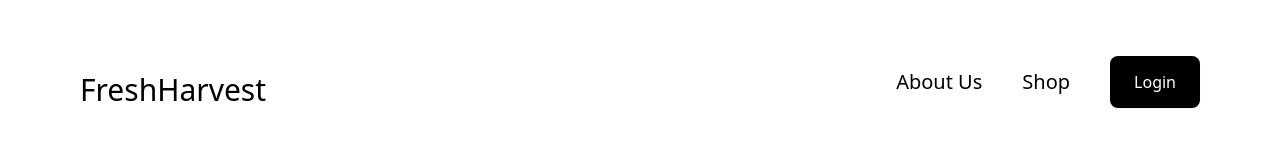
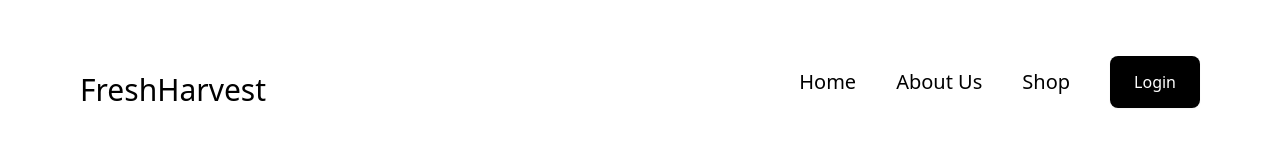
Before and after one commit to AkhshayMahesh/wtf, a React (Vite) app: page /article in a window 1280 px wide. Shown: the top 160 px of the page. Built offline with nearby package versions, Linux system fonts and the light colour scheme.

Commit message:
fix: nav menu items

```diff
--- a/src/components/MobileMenu.tsx
+++ b/src/components/MobileMenu.tsx
@@ -1,4 +1,5 @@
-import { useEffect } from "react";
+import { useEffect, useState } from "react";
+import { navMenuItemMap } from "./NavMenuItems";
 
 interface MobileMenuProps {
 	isOpen: boolean;
@@ -6,6 +7,21 @@ interface MobileMenuProps {
 }
 
 export default function MobileMenu({ isOpen, onClose }: MobileMenuProps) {
+	const [currentPage, setCurrentPage] = useState("default");
+
+	useEffect(() => {
+		const path = window.location.pathname;
+		if (path === "/") setCurrentPage("home");
+		const pageMap: { [key: string]: string } = {
+			"/": "home",
+			"/about": "about",
+			"/shop": "shop",
+			"/productDetail": "productdetail",
+			"/article": "article",
+		};
+		setCurrentPage(pageMap[path] || "default");
+	}, []);
+
 	useEffect(() => {
 		if (isOpen) {
 			document.body.style.overflow = "hidden";
@@ -36,18 +52,15 @@ export default function MobileMenu({ isOpen, onClose }: MobileMenuProps) {
 					×
 				</button>
 				<nav className="mt-12 flex flex-col gap-6">
-					<a
-						href="#about"
-						className="text-xl text-black hover:text-gray-600"
-					>
-						About Us
-					</a>
-					<a
-						href="#shop"
-						className="text-xl text-black hover:text-gray-600"
-					>
-						Shop
-					</a>
+					{navMenuItemMap[currentPage].map((item, index) => (
+						<a
+							key={index}
+							href={item.url}
+							className="text-xl text-black hover:text-gray-600"
+						>
+							{item.name}
+						</a>
+					))}
 					<button className="w-full rounded-lg bg-black px-6 py-3.5 text-base text-white shadow-sm hover:bg-gray-800">
 						Login
 					</button>
--- /dev/null
+++ b/src/components/NavMenuItems.ts
@@ -0,0 +1,40 @@
+interface NavMenuItem {
+	name: string;
+	url: string;
+}
+
+interface NavMenuItemMap {
+	[key: string]: NavMenuItem[];
+}
+
+export const navMenuItemMap: NavMenuItemMap = {
+	default: [
+		{ name: "Home", url: "/" },
+		{ name: "About Us", url: "/about" },
+		{ name: "Shop", url: "/shop" },
+		{ name: "Learn More", url: "/productDetail" },
+	],
+	home: [
+		{ name: "About Us", url: "/about" },
+		{ name: "Shop", url: "/shop" },
+	],
+	about: [
+		{ name: "Home", url: "/" },
+		{ name: "Shop", url: "/shop" },
+	],
+	shop: [
+		{ name: "Home", url: "/" },
+		{ name: "About Us", url: "/about" },
+		{ name: "Learn More", url: "/productDetail" },
+	],
+	article: [
+		{ name: "Home", url: "/" },
+		{ name: "About Us", url: "/about" },
+		{ name: "Shop", url: "/shop" },
+	],
+	productdetail: [
+		{ name: "Home", url: "/" },
+		{ name: "About Us", url: "/about" },
+		{ name: "Shop", url: "/shop" },
+	],
+};
--- a/src/components/Navigation.tsx
+++ b/src/components/Navigation.tsx
@@ -1,9 +1,24 @@
 "use client";
-import { useState } from "react";
+import { useEffect, useState } from "react";
 import MobileMenu from "./MobileMenu";
+import { navMenuItemMap } from "./NavMenuItems";
 
 export default function Navigation() {
 	const [isMobileMenuOpen, setIsMobileMenuOpen] = useState(false);
+	const [currentPage, setCurrentPage] = useState("default");
+
+	useEffect(() => {
+		const path = window.location.pathname;
+		if (path === "/") setCurrentPage("home");
+		const pageMap: { [key: string]: string } = {
+			"/": "home",
+			"/about": "about",
+			"/shop": "shop",
+			"/productDetail": "productdetail",
+			"/article": "article",
+		};
+		setCurrentPage(pageMap[path] || "default");
+	}, []);
 
 	return (
 		<header className="flex w-full flex-wrap items-start justify-between gap-5 overflow-hidden bg-white px-5 py-8 font-medium sm:px-20 sm:py-14">
@@ -13,18 +28,15 @@ export default function Navigation() {
 
 			{/* Desktop Navigation */}
 			<nav className="hidden items-center gap-10 self-start text-xl text-black md:flex">
-				<a
-					href="#about"
-					className="my-auto self-stretch hover:text-gray-600"
-				>
-					About Us
-				</a>
-				<a
-					href="#shop"
-					className="my-auto self-stretch hover:text-gray-600"
-				>
-					Shop
-				</a>
+				{navMenuItemMap[currentPage].map((item, index) => (
+					<a
+						key={index}
+						href={item.url}
+						className="my-auto self-stretch hover:text-gray-600"
+					>
+						{item.name}
+					</a>
+				))}
 				<button className="my-auto gap-2 self-stretch whitespace-nowrap rounded-lg bg-black px-6 py-3.5 text-base text-white shadow-sm hover:bg-gray-800">
 					Login
 				</button>
```
